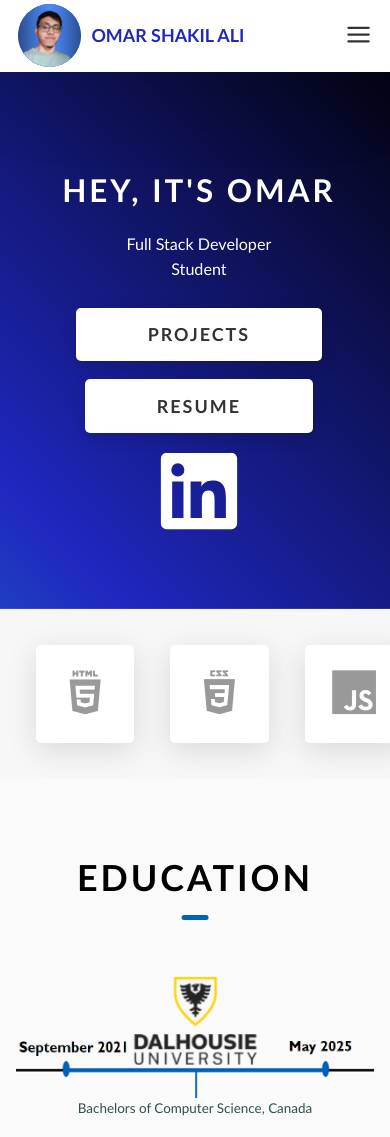
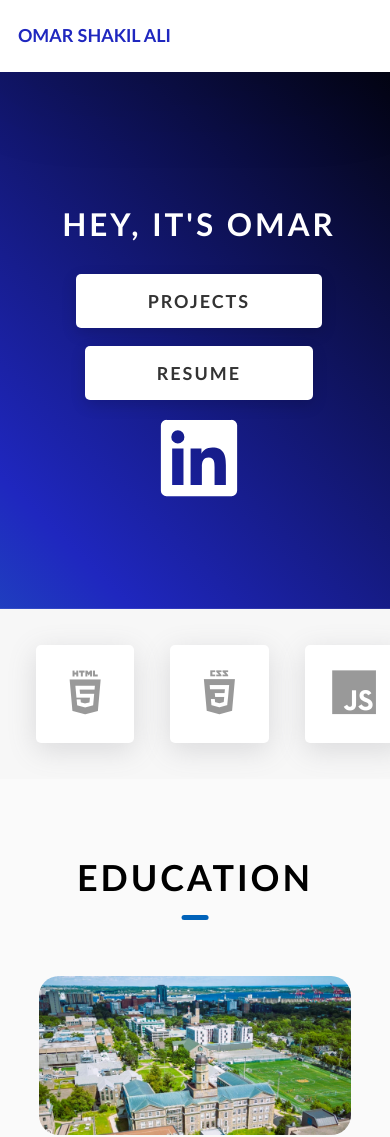
Before and after one commit to omarshak/omarshak.github.io, a website: page index.html in a window 390 px wide. Shown: the top 1137 px of the page. Drawn offline with nearby package versions, Linux system fonts and the light colour scheme.

Commit message:
added important! in css.

```diff
--- a/css/style.css
+++ b/css/style.css
@@ -222,7 +222,7 @@ textarea {
   }
 
   .text-primary-mobile, .text-primary-sm{
-    display: none;
+    display: none !important;
   }
 
   @media only screen and (max-width: 850px) {
@@ -613,7 +613,7 @@ max-width: 100vw;
 }
 
 .timeline-text-middle {
-  display: none;
+  display: none !important;
   white-space: nowrap;
   top: 50px; /* Adjust based on the height of your pointer */
   font-size: 2rem;
@@ -622,7 +622,7 @@ max-width: 100vw;
 }
 
 .education-timeline-small{
-  display: none;
+  display: none !important;
 }
 
 @media screen and (max-width:600px){
@@ -1081,7 +1081,7 @@ max-width: 100vw;
     .header__logo-container:hover {
       color: #0062b9; }
   .header__logo-img-cont {
-    display: none;
+    display: none !important;
     width: 7rem;
     height: 7rem;
     border-radius: 50px;
@@ -1133,7 +1133,7 @@ max-width: 100vw;
         }
        }
   .header__main-ham-menu-cont {
-    display: none;
+    display: none !important;
     width: 3rem;
     padding: 2.2rem 0; }
     @media only screen and (max-width: 900px) {
```
